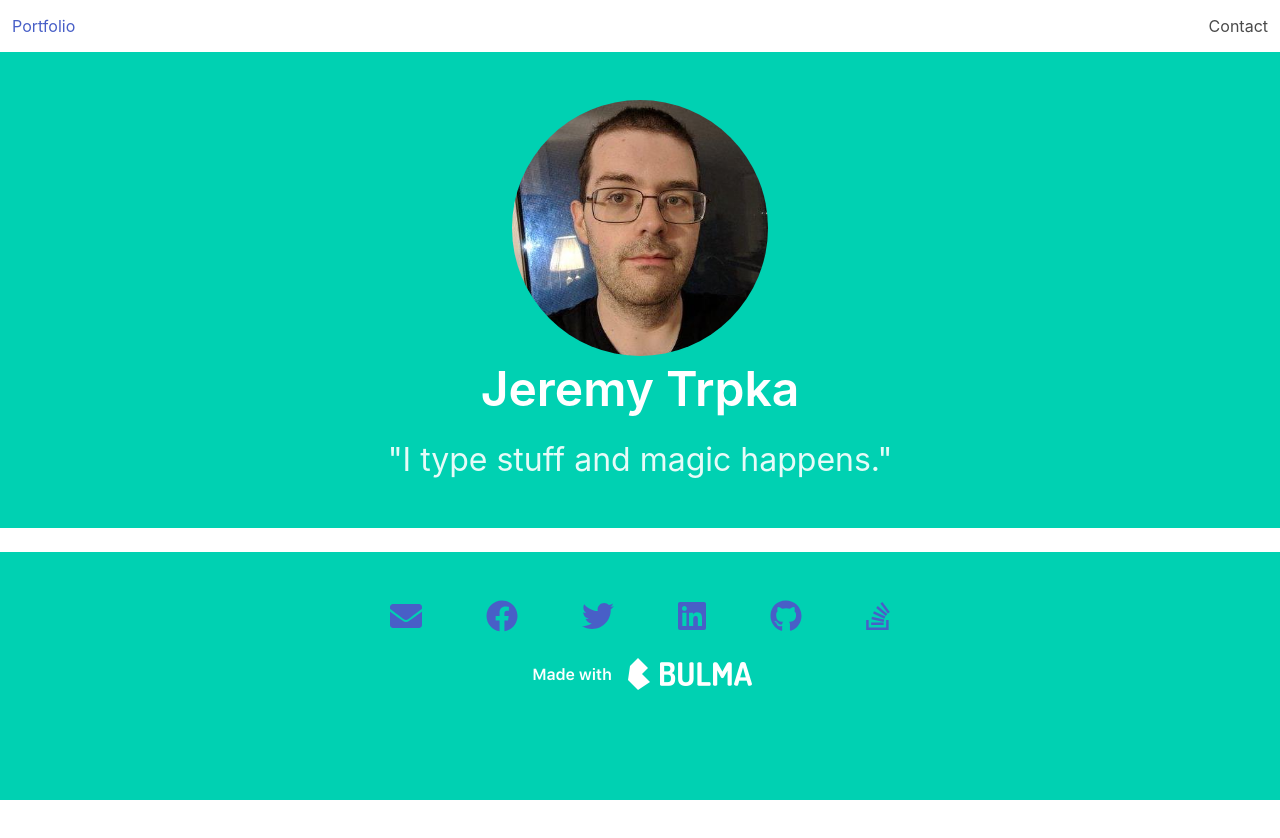
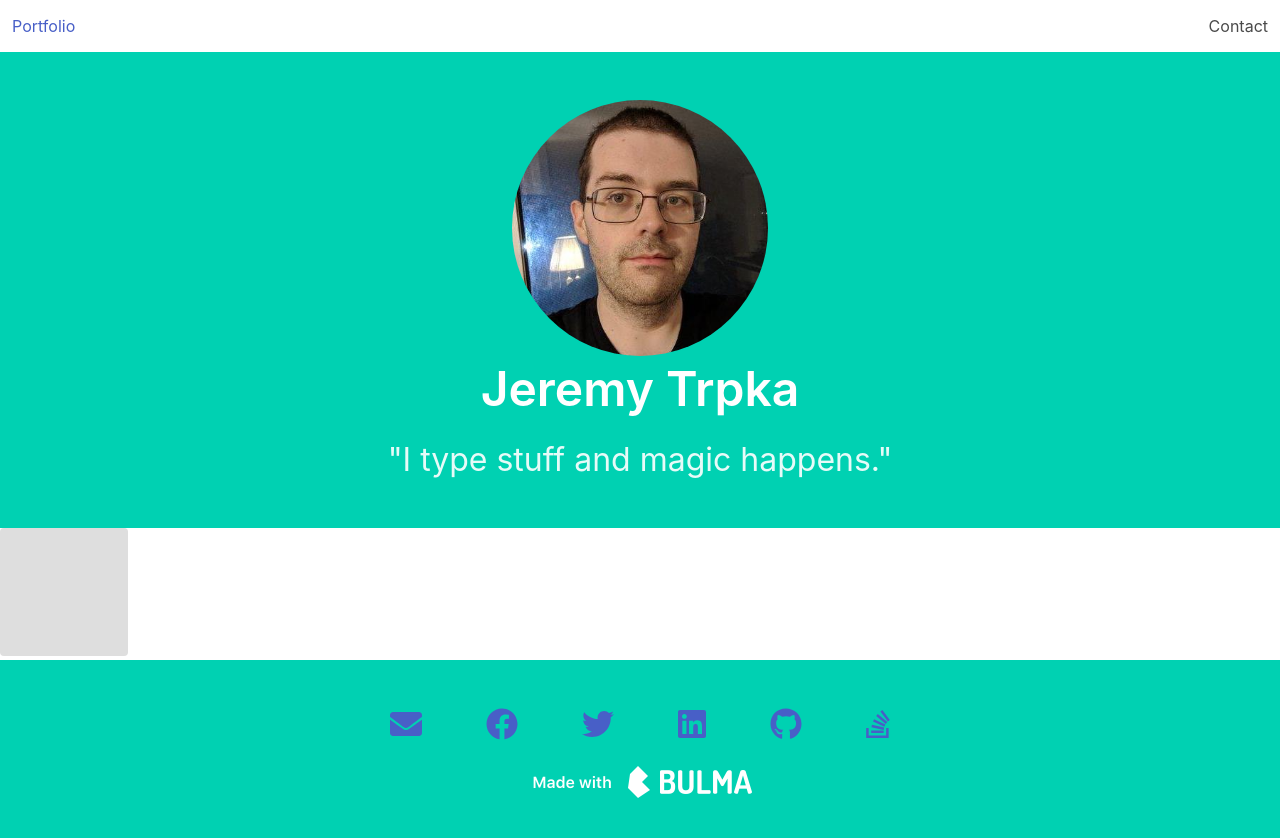
Before and after one commit to jtrpka0912/portfolio.jtrpka0912.nextjs, a Next.js app: page / in a window 1280 px wide. Shown: the top 838 px of the page. Before the commit the page ends 800 px from the top, so only its background shows below. Built offline with nearby package versions, Linux system fonts and the light colour scheme.

Commit message:
Added basic style and thumbnail style for skeleton component.

```diff
--- a/pages/index.tsx
+++ b/pages/index.tsx
@@ -1,11 +1,14 @@
 import type { NextPage } from 'next';
 
 import HomeHero from '../components/home-page/home-hero/home-hero';
+import SkeletonBase from '../components/ui/skeleton-base';
 
 /**
  * @function HomePage
  * @implements NextPage
  * @summary HomePage component
+ * @description The home page component
+ * @author J. Trpka
  * @description The home page.
  * @returns { JSX }
  */
@@ -13,6 +16,8 @@ const HomePage: NextPage = () => {
     return (
         <div>
             <HomeHero />
+
+            <SkeletonBase type="thumbnail" />
         </div>
     );
 }
--- /dev/null
+++ b/styles/components/ui/_skeleton-base.scss
@@ -0,0 +1,10 @@
+.skeleton {
+    margin-bottom: .25rem;
+    background-color: #dedede;
+    border-radius: 4px;
+
+    &.thumbnail {
+        width: 128px;
+        height: 128px;
+    }
+}
--- a/styles/index.scss
+++ b/styles/index.scss
@@ -10,6 +10,7 @@
 // - UI
 @import './components/ui/thumbnail';
 @import './components/ui/sidebar';
+@import './components/ui/skeleton-base';
 
 // - Project Detail Page
 @import './components/project-detail-page/main-area';
```
